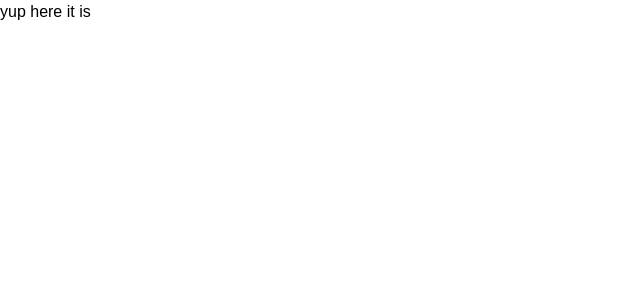
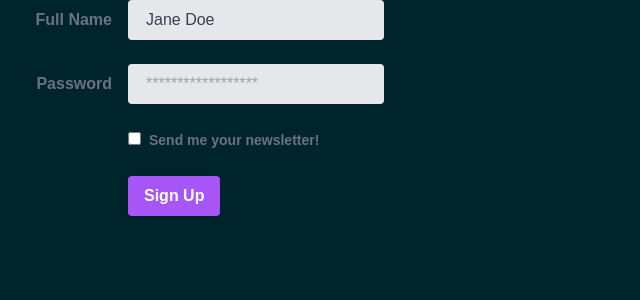
Before and after one commit to Muhammad-Akif/shopnstich, a Next.js app: page /login in a window 1280 px wide. Shown: the top 300 px of the page, without its empty margins (0-640 px from the left). Built offline with nearby package versions, Linux system fonts and the light colour scheme.

Commit message:
added login page

```diff
--- /dev/null
+++ b/components/Signin.jsx
@@ -0,0 +1,49 @@
+import React from 'react'
+
+const Signin = () => {
+    return (
+        <>
+            <form class="w-full max-w-sm">
+                <div class="md:flex md:items-center mb-6">
+                    <div class="md:w-1/3">
+                        <label class="block text-gray-500 font-bold md:text-right mb-1 md:mb-0 pr-4" for="inline-full-name">
+                            Full Name
+                        </label>
+                    </div>
+                    <div class="md:w-2/3">
+                        <input class="bg-gray-200 appearance-none border-2 border-gray-200 rounded w-full py-2 px-4 text-gray-700 leading-tight focus:outline-none focus:bg-white focus:border-purple-500" id="inline-full-name" type="text" value="Jane Doe"/>
+                    </div>
+                </div>
+                <div class="md:flex md:items-center mb-6">
+                    <div class="md:w-1/3">
+                        <label class="block text-gray-500 font-bold md:text-right mb-1 md:mb-0 pr-4" for="inline-password">
+                            Password
+                        </label>
+                    </div>
+                    <div class="md:w-2/3">
+                        <input class="bg-gray-200 appearance-none border-2 border-gray-200 rounded w-full py-2 px-4 text-gray-700 leading-tight focus:outline-none focus:bg-white focus:border-purple-500" id="inline-password" type="password" placeholder="******************"/>
+                    </div>
+                </div>
+                <div class="md:flex md:items-center mb-6">
+                    <div class="md:w-1/3"></div>
+                    <label class="md:w-2/3 block text-gray-500 font-bold">
+                        <input class="mr-2 leading-tight" type="checkbox"/>
+                            <span class="text-sm">
+                                Send me your newsletter!
+                            </span>
+                    </label>
+                </div>
+                <div class="md:flex md:items-center">
+                    <div class="md:w-1/3"></div>
+                    <div class="md:w-2/3">
+                        <button class="shadow bg-purple-500 hover:bg-purple-400 focus:shadow-outline focus:outline-none text-white font-bold py-2 px-4 rounded" type="button">
+                            Sign Up
+                        </button>
+                    </div>
+                </div>
+            </form>
+        </>
+    )
+}
+
+export default Signin
--- a/components/index.js
+++ b/components/index.js
@@ -1,2 +1,3 @@
 export { default as Navbar } from './Navbar'
 export { default as SideSocialIcons } from './SideSocialIcons'
+export { default as Signin } from './Signin'
--- a/pages/login.js
+++ b/pages/login.js
@@ -1,9 +1,10 @@
 import React from 'react'
+import { Signin } from '../components'
 
 const login = () => {
     return (
-        <div>
-            yup here it is
+        <div className="login">
+            <Signin />
         </div>
     )
 }
--- a/styles/globals.css
+++ b/styles/globals.css
@@ -9,14 +9,13 @@ body {
   font-family: 'Montserrat', sans-serif;
 }
 
-.banner::before{
+.login::before, .banner::before{
     content:'';
     content: "";
     width: 100%;
     height: 100vh;
     /* //background: linear-gradient(to right bottom, #6d327c, #485DA6, #00a1ba, #01b18e, #32b37b);
     // background: #D3D3D3; */
-    background-image: url("../images/02/cover.png");
     position: fixed;
     /* left: 0;
     top: 0; */
@@ -24,6 +23,12 @@ body {
     background-position: 50% 50%;
     background-repeat: no-repeat;
     background-size: cover;
+}
+.login::before{
+    background-image: url("../images/01/cover.png");
+}
+.banner::before{
+    background-image: url("../images/02/cover.png");
 }
 
 
```
